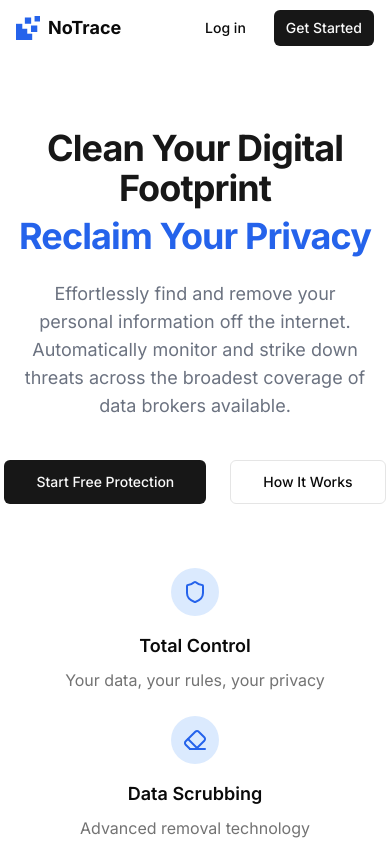
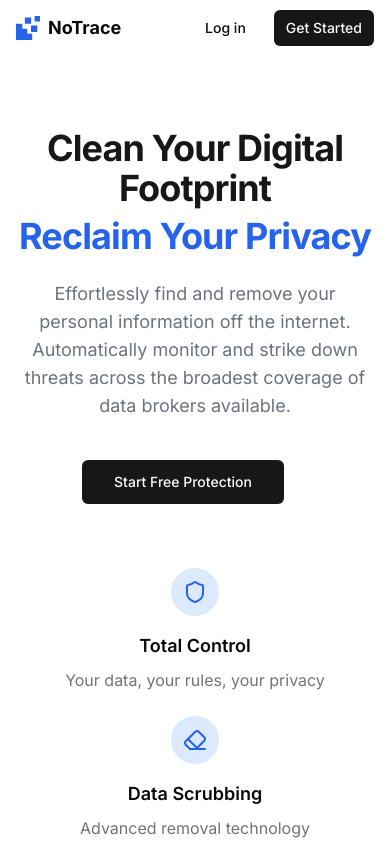
Before and after one commit to braindead-dev/NoTrace, a Next.js app: page / in a window 390 px wide. Shown: the top 844 px of the page. Built offline with nearby package versions, Linux system fonts and the light colour scheme.

Commit message:
Update Hero.tsx

```diff
--- a/components/Hero.tsx
+++ b/components/Hero.tsx
@@ -31,10 +31,11 @@ export default function Hero() {
               </Button>
             </Link>
             <Link href="#how-it-works" passHref>
-              <Button variant="outline" size="lg">
+              <Button variant="outline" size="lg" className="hidden md:inline-flex">
                 How It Works
               </Button>
             </Link>
+
           </div>
 
           <div className="mt-16 grid grid-cols-1 gap-6 sm:grid-cols-3">
```
